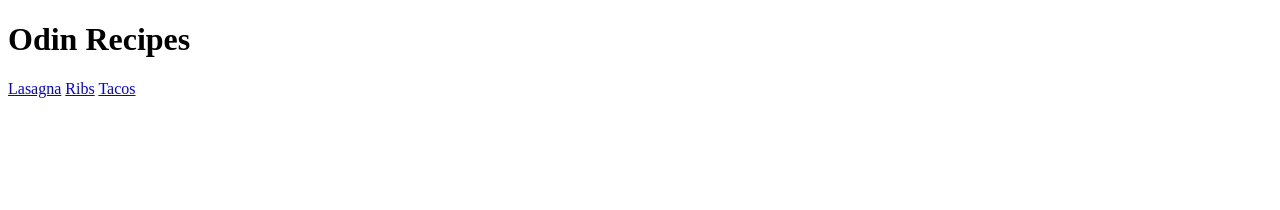
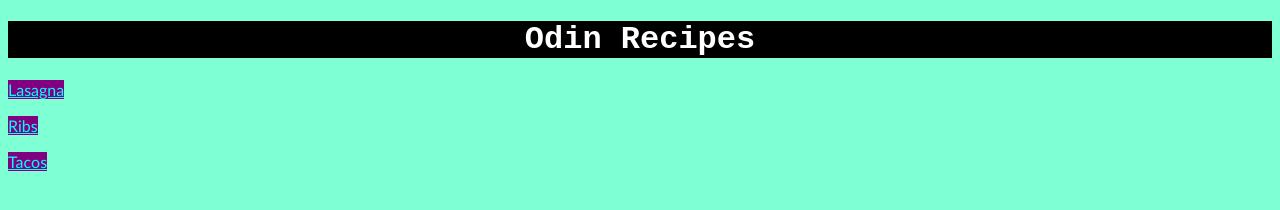
Before and after one commit to ThirdIrony/odin-recipes, a plain HTML site: page index.html in a window 1280 px wide. Drawn offline with Linux system fonts and the light colour scheme.

Commit message:
created css file and applied to all pages

```diff
--- a/index.html
+++ b/index.html
@@ -4,11 +4,12 @@
     <meta charset="UTF-8">
     <meta name="viewport" content="width=device-width, initial-scale=1.0">
     <title>Odin Recipes</title>
+    <link rel="stylesheet" href="styles.css" />
 </head>
 <body>
     <h1>Odin Recipes</h1>
-    <a href="./recipes/lasagna.html">Lasagna</a>
-    <a href="./recipes/ribs.html">Ribs</a>
-    <a href="./recipes/tacos.html">Tacos</a>
+    <p><a href="./recipes/lasagna.html" class="food">Lasagna</a></p>
+    <p><a href="./recipes/ribs.html" class="food">Ribs</a></p>
+    <p><a href="./recipes/tacos.html" class="food">Tacos</a></p>
 </body>
 </html>
--- /dev/null
+++ b/styles.css
@@ -0,0 +1,17 @@
+body {
+    background-color: aquamarine;
+}
+
+h1, h2 {
+    background-color: black;
+    color: white;
+    font-family: 'Courier New', Courier, monospace;
+    text-align: center;
+}
+
+a.food {
+    background-color: purple;
+    color: aqua;
+    font-family: 'Trebuchet MS', 'Lucida Sans Unicode', 'Lucida Grande', 'Lucida Sans', Arial, sans-serif;
+    text-align: center;
+}
```
Also changed, not shown: recipes/lasagna.html (+1 -0 lines), recipes/ribs.html (+1 -0 lines), recipes/tacos.html (+1 -0 lines).
